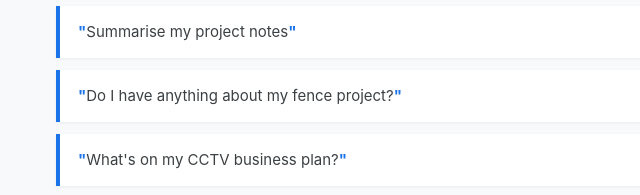
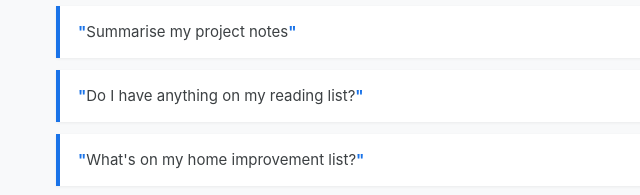
Before and after one commit to Bronzeace1/google-keep-claude-bridge, a browser extension: page docs/index.html in a window 1280 px wide. Shown: the part 1608-1803 px from the top of the page, 258-898 px from the left. Drawn offline with Linux system fonts and the light colour scheme.

Commit message:
docs: replace personal note references and email with generic content

```diff
--- a/docs/index.html
+++ b/docs/index.html
@@ -309,8 +309,8 @@
     <ul class="example-list">
       <li>What restaurants do I have saved in Keep?</li>
       <li>Summarise my project notes</li>
-      <li>Do I have anything about my fence project?</li>
-      <li>What's on my CCTV business plan?</li>
+      <li>Do I have anything on my reading list?</li>
+      <li>What's on my home improvement list?</li>
       <li>Show me all my shopping lists</li>
     </ul>
   </section>
@@ -327,7 +327,7 @@
     <p>
       <a href="https://github.com/Bronzeace1/google-keep-claude-bridge">GitHub</a> &nbsp;·&nbsp;
       <a href="privacy-policy.html">Privacy Policy</a> &nbsp;·&nbsp;
-      <a href="mailto:jesse.temares@gmail.com">Contact</a>
+      <a href="https://github.com/Bronzeace1/google-keep-claude-bridge/issues">Contact</a>
     </p>
     <p style="margin-top: 8px;">Open source · Free forever</p>
   </footer>
```
